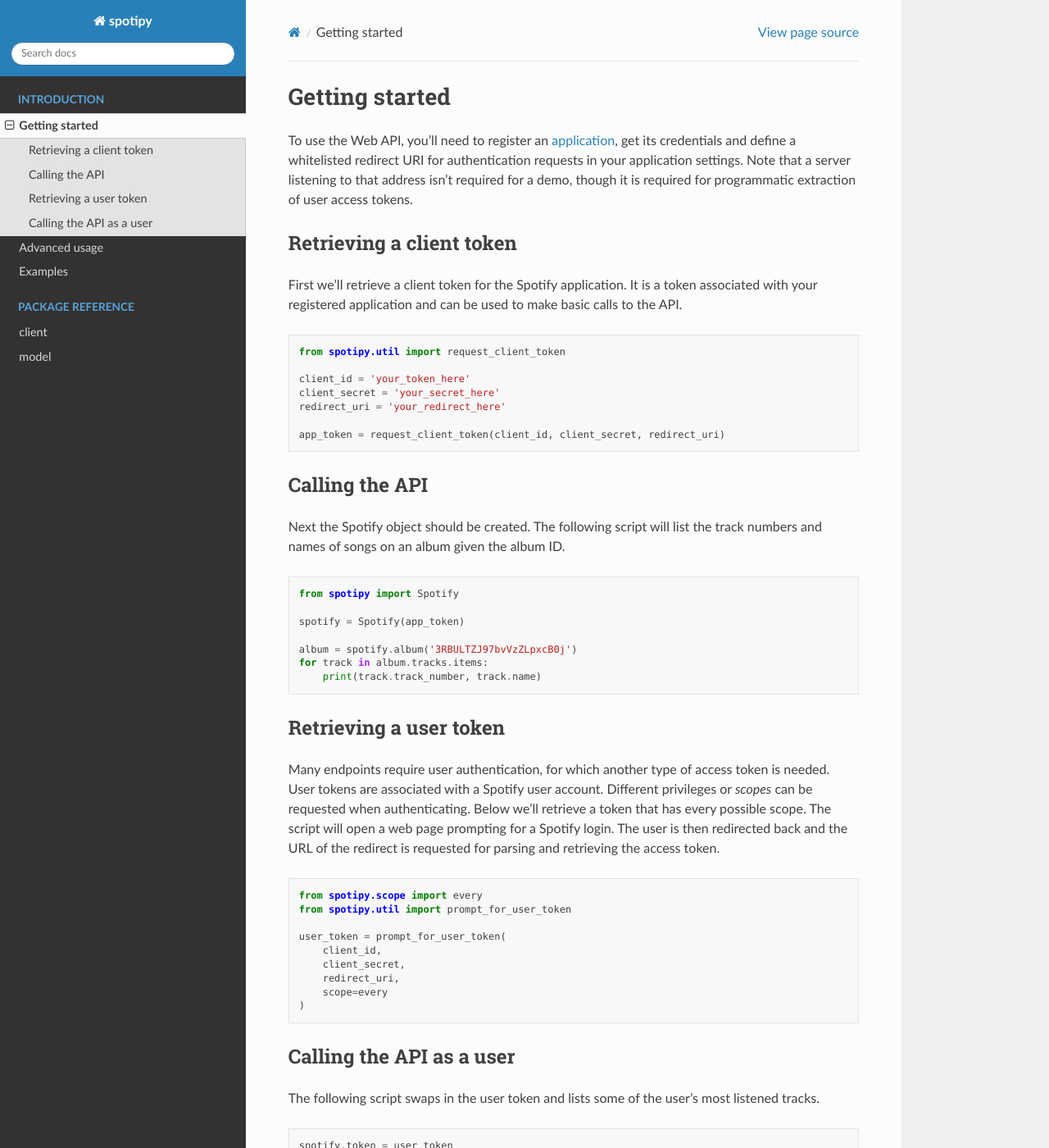
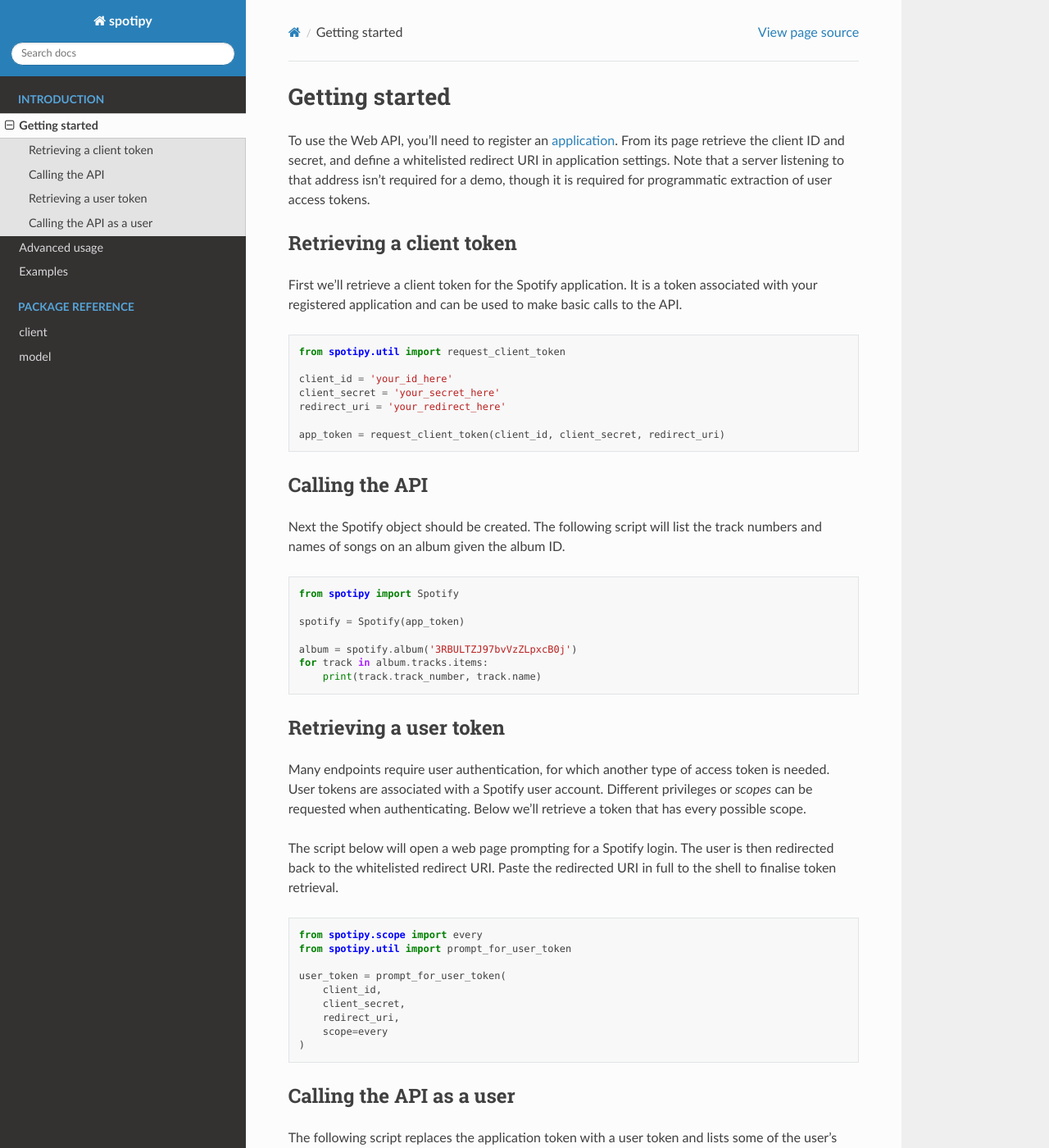
Before and after one commit to felix-hilden/tekore, a Sphinx documentation site: the page built from docs/documents/getting_started.rst, in a window 1280 px wide and 1400 px high. Shown: the whole window at 82% size. Built offline with Sphinx 7.4.7 and the Read the Docs theme 2.0.0, drawn with Linux system fonts in a browser that asks for light colours; the version number could not be read and is left out; some of the changed text lies outside the part shown.

Commit message:
Fix and clarify getting started

```diff
--- a/docs/documents/getting_started.rst
+++ b/docs/documents/getting_started.rst
@@ -3,9 +3,9 @@
 Getting started
 ===============
 To use the Web API, you'll need to register an
-`application <https://developer.spotify.com/dashboard/applications>`_,
-get its credentials and define a whitelisted redirect URI for authentication
-requests in your application settings.
+`application <https://developer.spotify.com/dashboard/applications>`_.
+From its page retrieve the client ID and secret,
+and define a whitelisted redirect URI in application settings.
 Note that a server listening to that address isn't required for a demo,
 though it is required for programmatic extraction of user access tokens.
 
@@ -19,7 +19,7 @@
 
     from spotipy.util import request_client_token
 
-    client_id = 'your_token_here'
+    client_id = 'your_id_here'
     client_secret = 'your_secret_here'
     redirect_uri = 'your_redirect_here'
 
@@ -48,9 +48,10 @@
 User tokens are associated with a Spotify user account.
 Different privileges or `scopes` can be requested when authenticating.
 Below we'll retrieve a token that has every possible scope.
-The script will open a web page prompting for a Spotify login.
-The user is then redirected back and the URL of the redirect is requested
-for parsing and retrieving the access token.
+
+The script below will open a web page prompting for a Spotify login.
+The user is then redirected back to the whitelisted redirect URI.
+Paste the redirected URI in full to the shell to finalise token retrieval.
 
 .. code:: python
 
@@ -66,14 +67,14 @@
 
 Calling the API as a user
 -------------------------
-The following script swaps in the user token and
+The following script replaces the application token with a user token and
 lists some of the user's most listened tracks.
 
 .. code:: python
 
     spotify.token = user_token
 
-    tracks = s.current_user_top_tracks(limit=10)
+    tracks = spotify.current_user_top_tracks(limit=10)
     for track in tracks.items:
         print(track.name)
 
--- a/docs/index.rst
+++ b/docs/index.rst
@@ -10,14 +10,14 @@
 
     from spotipy import Spotify
 
-    s = Spotify(token)
+    spotify = Spotify(token)
 
-    tracks = s.current_user_top_tracks(limit=10)
+    tracks = spotify.current_user_top_tracks(limit=10)
     for track in tracks.items:
         print(track.name)
 
     finlandia = '3hHWhvw2hjwfngWcFjIzqr'
-    s.playback_start_tracks([finlandia])
+    spotify.playback_start_tracks([finlandia])
 
 See our homepage on `PyPI`_ for more information about the package,
 and repository on `GitHub`_ if you'd like to submit an issue
--- a/readme.rst
+++ b/readme.rst
@@ -11,14 +11,14 @@
 
     from spotipy import Spotify
 
-    s = Spotify(token)
+    spotify = Spotify(token)
 
-    tracks = s.current_user_top_tracks(limit=10)
+    tracks = spotify.current_user_top_tracks(limit=10)
     for track in tracks.items:
         print(track.name)
 
     finlandia = '3hHWhvw2hjwfngWcFjIzqr'
-    s.playback_start_tracks([finlandia])
+    spotify.playback_start_tracks([finlandia])
 
 See our online documentation on `Read The Docs`_ for tutorials,
 examples, package reference and a detailed description of features.
--- a/readme_pypi.rst
+++ b/readme_pypi.rst
@@ -11,14 +11,14 @@
 
     from spotipy import Spotify
 
-    s = Spotify(token)
+    spotify = Spotify(token)
 
-    tracks = s.current_user_top_tracks(limit=10)
+    tracks = spotify.current_user_top_tracks(limit=10)
     for track in tracks.items:
         print(track.name)
 
     finlandia = '3hHWhvw2hjwfngWcFjIzqr'
-    s.playback_start_tracks([finlandia])
+    spotify.playback_start_tracks([finlandia])
 
 See our online documentation on `Read The Docs`_ for tutorials,
 examples, package reference and a detailed description of features.
```
Also changed, not shown: other parts of docs/documents/getting_started.rst (+1 -1 lines).
